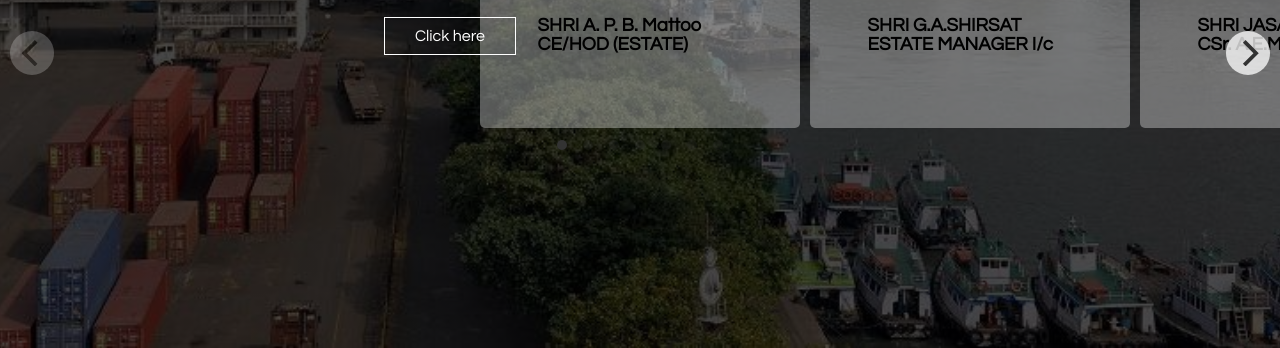
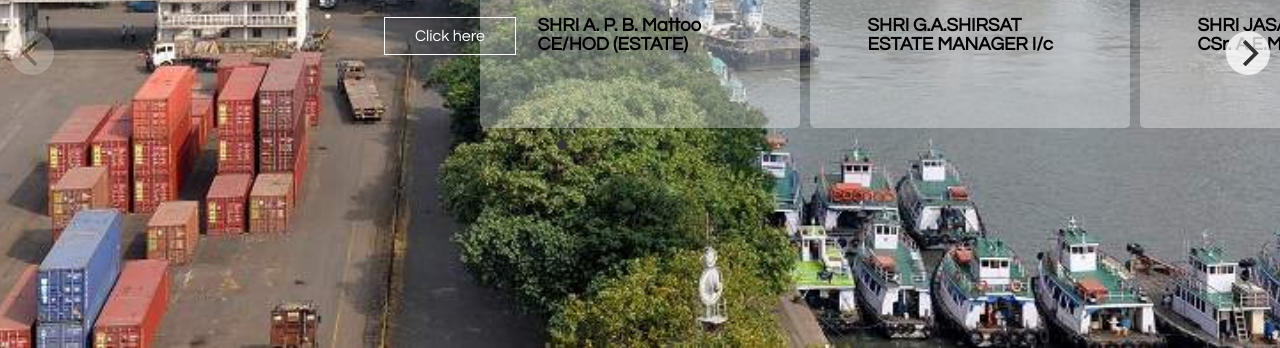
Before and after one commit to vaibhav-7721/mbpt-project, a plain HTML site: page index.html in a window 1280 px wide. Shown: the part 452-800 px from the top of the page. Drawn offline with nearby package versions, Linux system fonts and the light colour scheme.

Commit message:
Update style.css

```diff
--- a/style.css
+++ b/style.css
@@ -5,7 +5,7 @@
 
 }
 header{
-    background-image: linear-gradient(rgba(0, 0, 0, 0.733),rgba(0, 0, 0, 0.705)), url(/01.jpg);
+    background-image:url(01.jpg);
     height: 100vh;
     background-size:cover;
     background-position: center;
```
